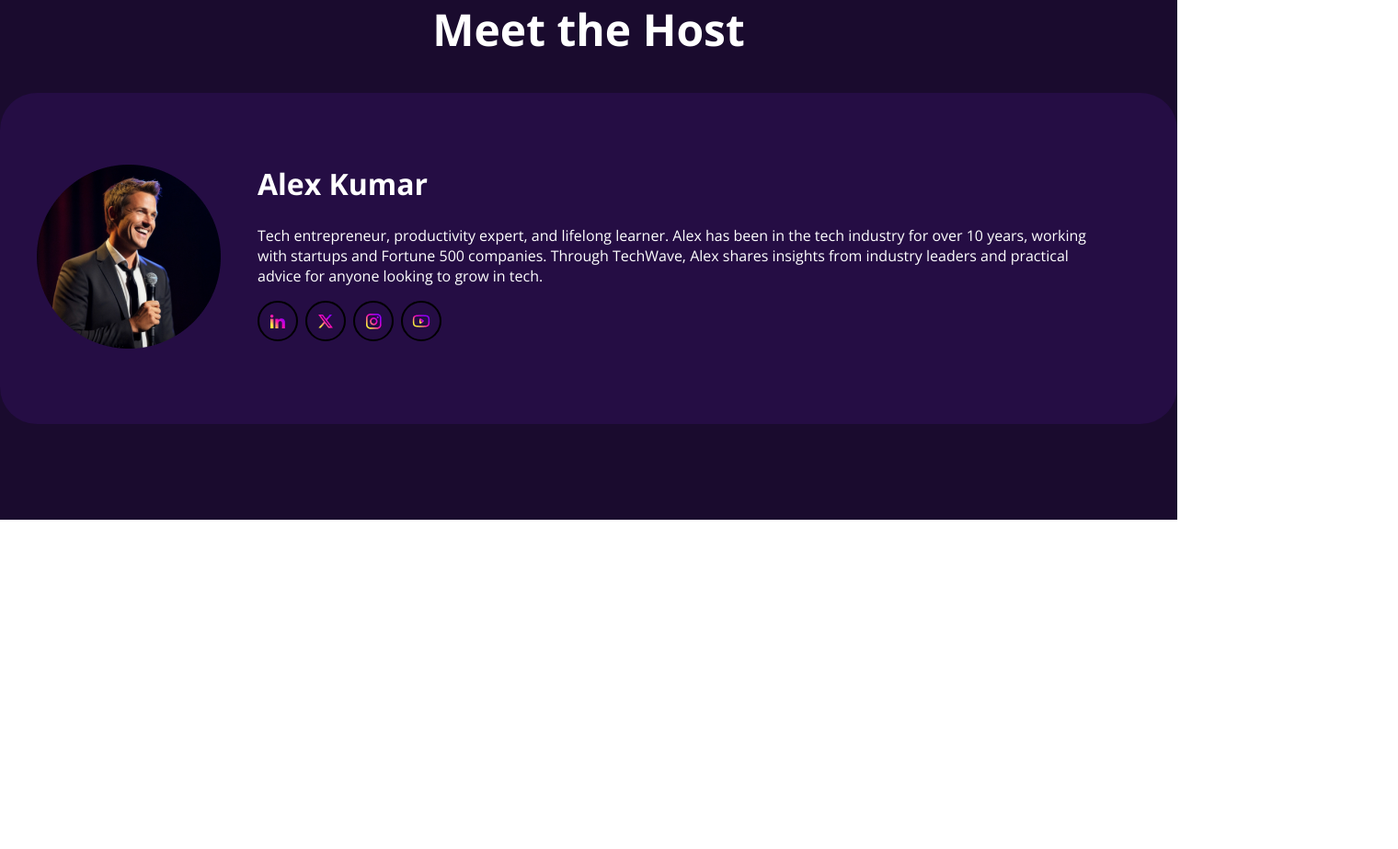
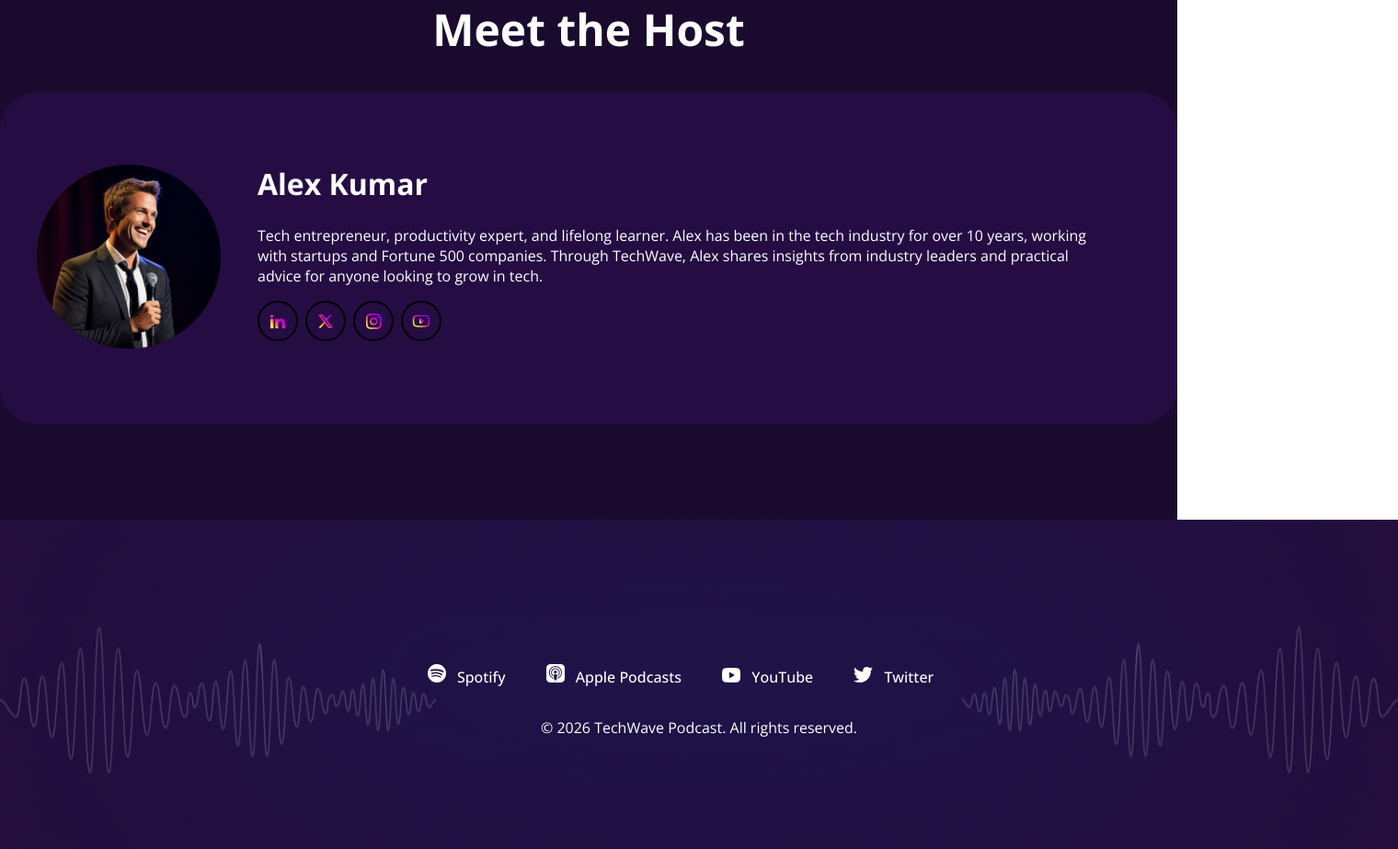
Before and after one commit to mdsiddik51/Techwave-responsive, a plain HTML site: page index.html in a window 1280 px wide. Shown: the part 3709-4632 px from the top of the page at 92% size, 1520 px wide, since content can reach past the window. Before the commit the page ends 4384 px from the top, so only its background shows below. Drawn offline with nearby package versions, Linux system fonts and the light colour scheme.

```diff
--- a/index.html
+++ b/index.html
@@ -174,18 +174,13 @@
             <img src="./assets/TechWave .png" alt="">
         </div>
         <div class="footer-logo-section">
-            <div class="footer-log0">
-                <img src="" alt=""><p></p>
-            </div>
-            <div class="footer-log0">
-                <img src="" alt=""><p></p>
-            </div>
-            <div class="footer-log0">
-                <img src="" alt=""><p></p>
-            </div>
-            <div class="footer-log0">
-                <img src="" alt=""><p></p>
-            </div>
+            <ul>
+                <li><img src="./assets/spotify.png" alt="Spotify logo"> Spotify</li>
+                <li><img src="./assets/apple-podcast.png" alt="Apple Podcasts logo"> Apple Podcasts</li>
+                <li><img src="./assets/youtube-podcast.png" alt="YouTube logo"> YouTube</li>
+                <li><img src="./assets/twitter.png" alt="Twitter logo"> Twitter</li>
+            </ul>
+            <p>© 2026 TechWave Podcast. All rights reserved.</p>
         </div>
     </footer>
 
--- a/styles/style.css
+++ b/styles/style.css
@@ -369,6 +369,41 @@ main .hero-container .microphon-img .badge{
     display: flex;
     gap: 8px;
 }
+.footer-section{
+    width: 100vw;
+    background-image: url(../assets/footer-bg.png);
+    justify-items: center;
+    padding: 120px;
+    background-size: cover;
+    background-position: center;
+    background-repeat: no-repeat;
+    text-align: center;
+}
+.footer-section .footer-logo img{
+    margin-bottom: 32px;
+}
+.footer-section .footer-logo-section ul li{
+    list-style: none;
+    margin-right: 40px;
+    display: inline;
+}
+.footer-section .footer-logo-section ul li img{
+    margin-right: 8px;
+}
+.footer-section .footer-logo-section p{
+    margin-top: 32px;
+}
+.footer-section .footer-logo-section ul li{
+    color: #ffffff;
+    font-weight: 500;
+}
+.footer-section .footer-logo-section p{
+    color: #ffffff;
+    font-size: 1rem;
+    font-weight: 400;
+    line-height: 1.5rem;
+
+}
 
 
 
```
